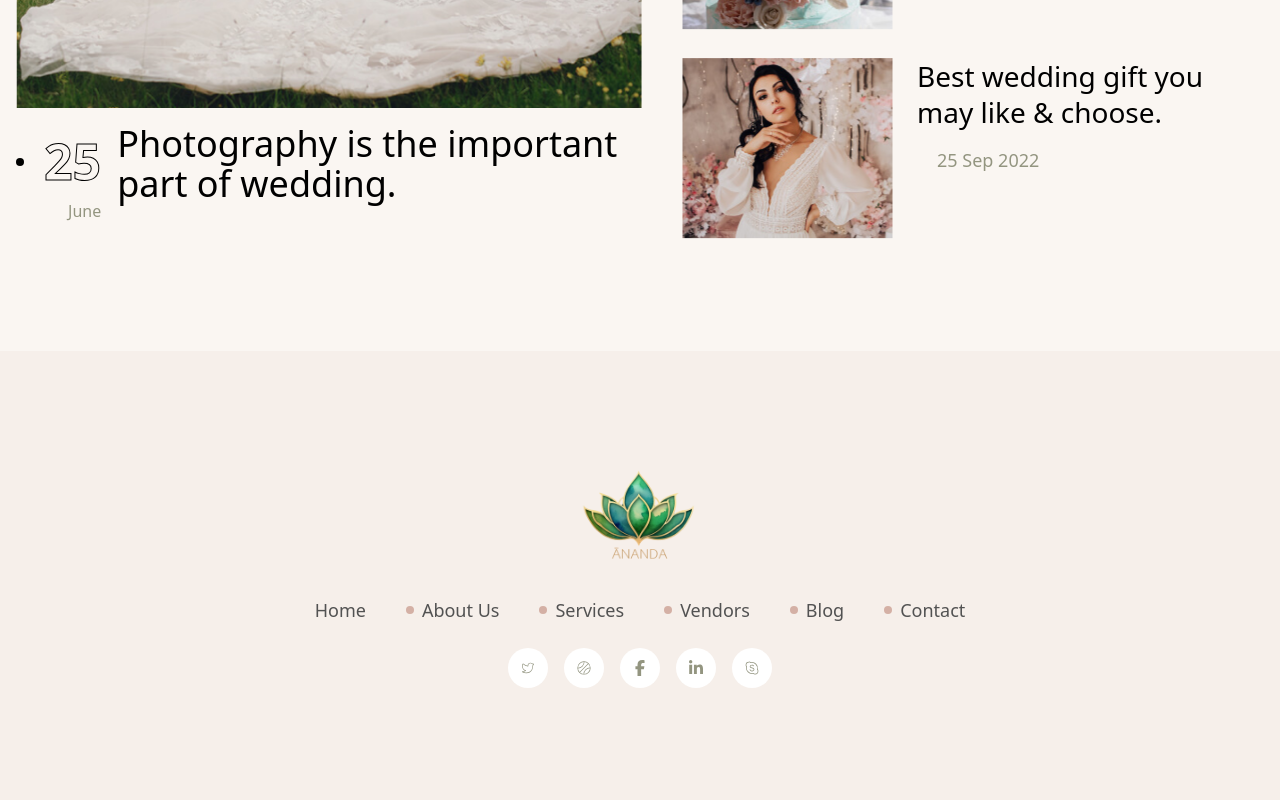
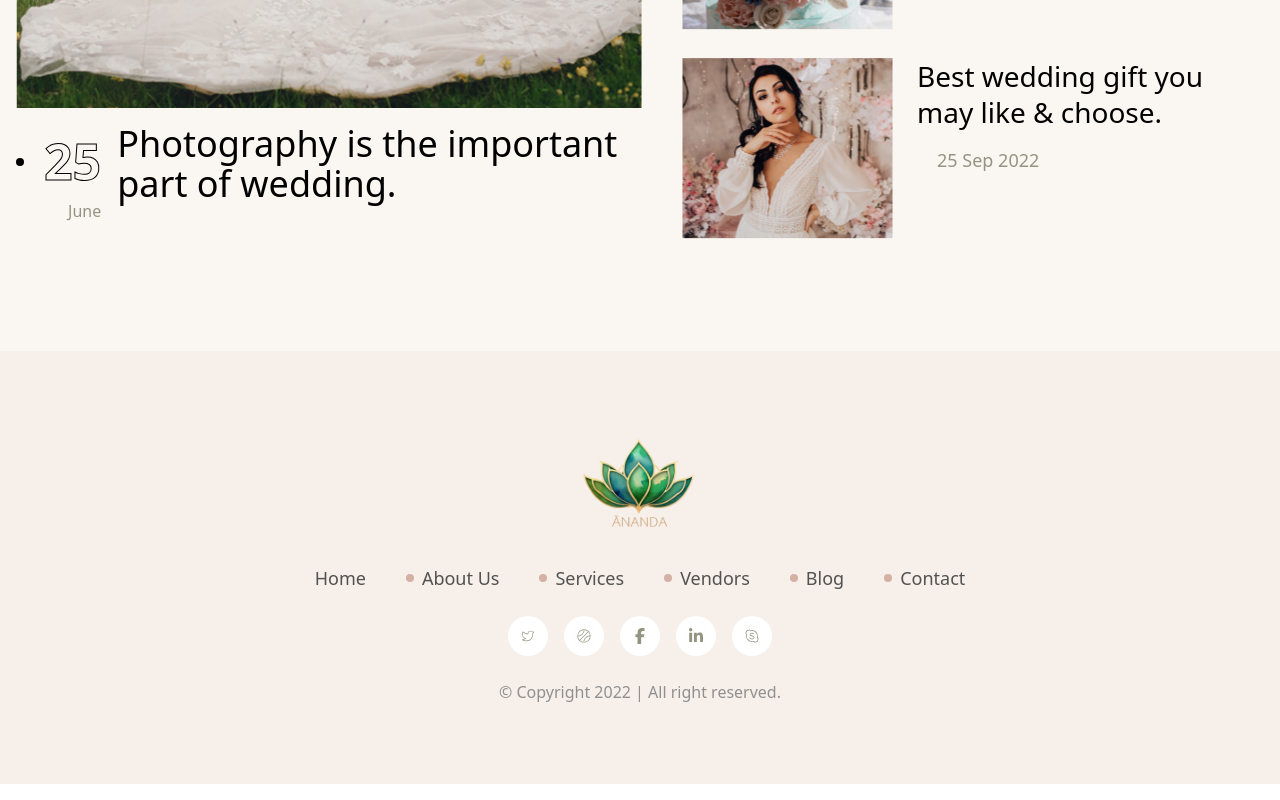
Before and after one commit to Usman-837/Ananda_Website, a Next.js app: page /home in a window 1280 px wide. Shown: the part 7289-8089 px from the top of the page. Built offline with nearby package versions, Linux system fonts and the light colour scheme; a web font is replaced by a local one.

Commit message:
add copyright in fo V Compiled in footer

```diff
--- a/src/app/components/Footer/Footer.jsx
+++ b/src/app/components/Footer/Footer.jsx
@@ -36,7 +36,7 @@ const Footer = () => {
     ]
 
     return (
-        <div className='bg-[#F6EFEA] py-28'>
+        <div className='bg-[#F6EFEA] py-20'>
             <div className='container'>
                 <div className="flex flex-col gap-y-6 items-center justify-center">
                     <div>
@@ -78,6 +78,9 @@ const Footer = () => {
                             ))
                         }
                     </div>
+                    <div>
+                        <p className='text-[#909090]'>© Copyright 2022 | All right reserved.</p>
+                    </div>
                 </div>
             </div>
         </div>
```
